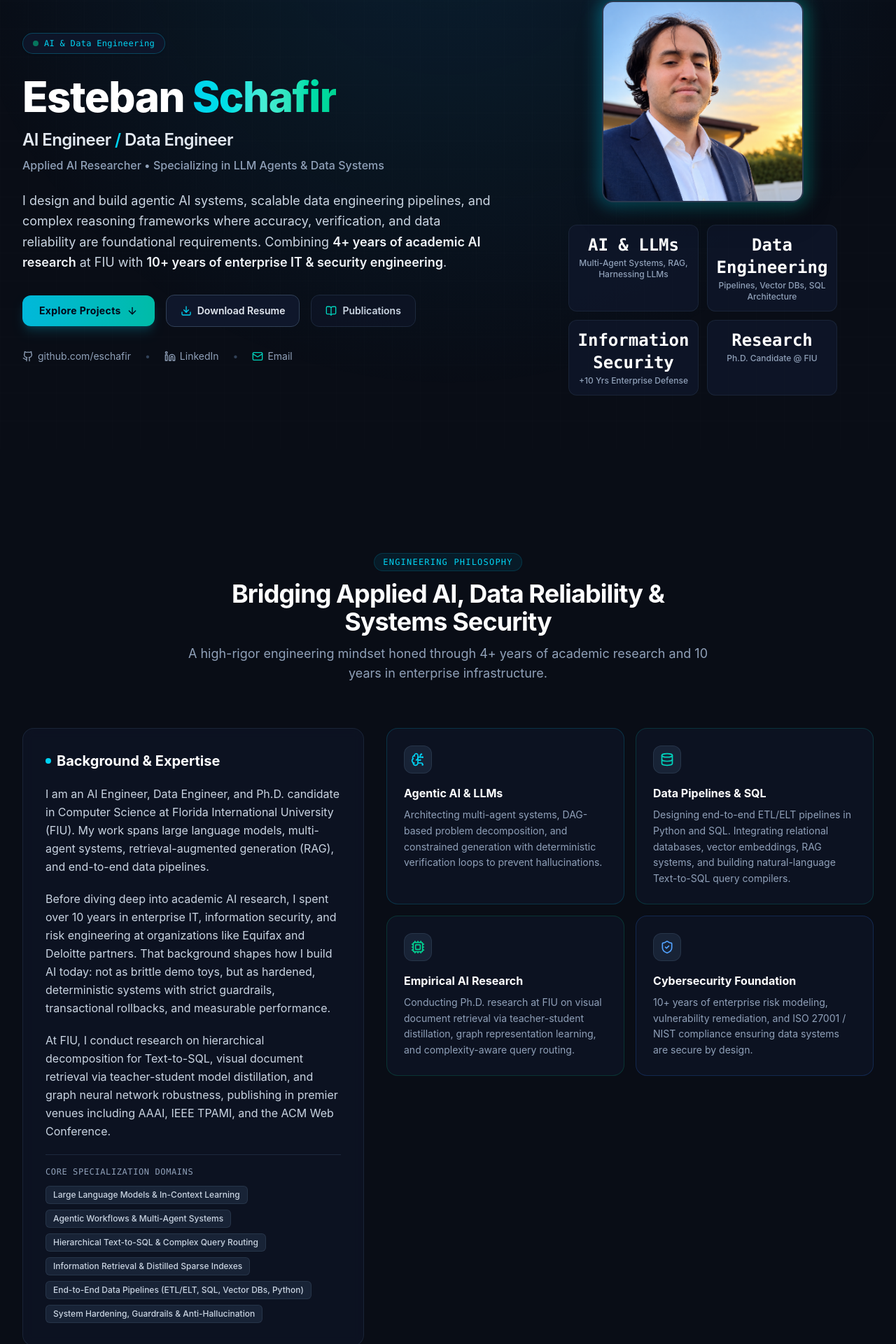
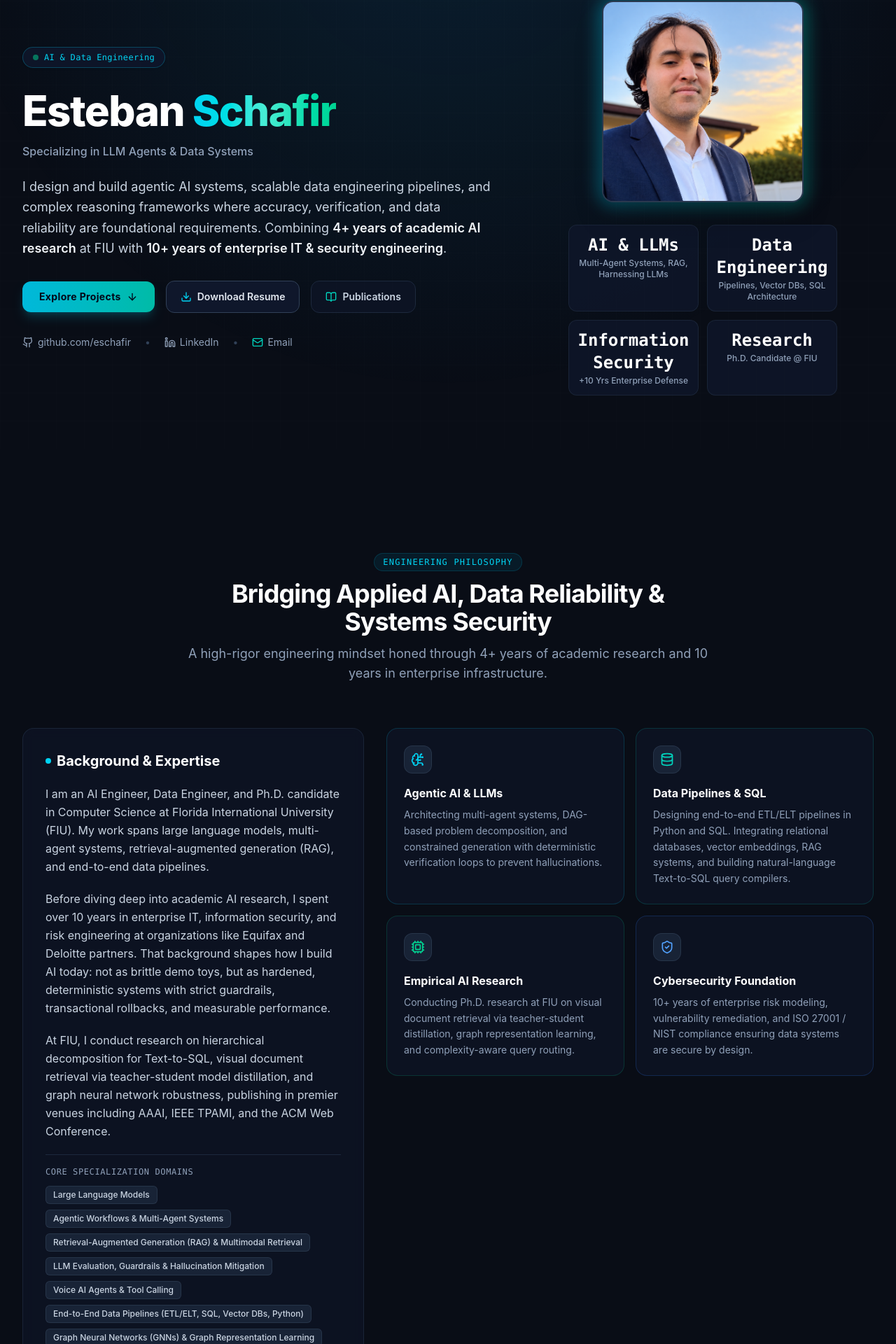
Before and after one commit to eschafir/portfolio, a Next.js app: page / in a window 1280 px wide. Shown: the part 159-2079 px from the top of the page at 70% size. Built offline with nearby package versions, Linux system fonts and the light colour scheme.

Commit message:
Content modified in different sections

```diff
--- a/src/components/Hero.tsx
+++ b/src/components/Hero.tsx
@@ -25,11 +25,11 @@ export function Hero() {
               <h1 className="text-4xl sm:text-5xl lg:text-6xl font-extrabold tracking-tight text-white leading-tight">
                 Esteban <span className="text-transparent bg-clip-text bg-gradient-to-r from-cyan-400 via-teal-300 to-emerald-400">Schafir</span>
               </h1>
-              <p className="text-xl sm:text-2xl font-semibold text-slate-200 tracking-tight">
+              {/* <p className="text-xl sm:text-2xl font-semibold text-slate-200 tracking-tight">
                 AI Engineer <span className="text-cyan-400">/</span> Data Engineer
-              </p>
+              </p> */}
               <p className="text-sm sm:text-base font-medium text-slate-400">
-                Applied AI Researcher &bull; Specializing in LLM Agents &amp; Data Systems
+                Specializing in LLM Agents &amp; Data Systems
               </p>
             </div>
 
--- a/src/data/education.ts
+++ b/src/data/education.ts
@@ -9,9 +9,8 @@ export const educationData: EducationItem[] = [
     period: "2024 — Present",
     gpa: "3.97 / 4.0",
     details: [
-      "Dissertation focus on Agentic Large Language Models, Hierarchical Text-to-SQL Decomposition, and Graph Neural Network Explanation Robustness.",
+      "Research focus on Agentic Large Language Models, Hierarchical Text-to-SQL Decomposition, and Graph Neural Network Explanation Robustness.",
       "First author of DecoSearch (arXiv:2606.17821) and co-author of publications in AAAI, IEEE TPAMI, and ACM Web Conference.",
-      "Graduate Research Assistant & Teaching Assistant."
     ]
   },
   {
@@ -23,7 +22,6 @@ export const educationData: EducationItem[] = [
     gpa: "4.0 / 4.0",
     details: [
       "Graduated with a perfect 4.0 GPA.",
-      "Specialized in web security vulnerabilities, automated CAPTCHA analysis, threat intelligence, and enterprise network defense.",
       "Conducted empirical research published at the ACM Web Conference 2024 and DIMVA 2024."
     ]
   },
--- a/src/data/persona.ts
+++ b/src/data/persona.ts
@@ -29,11 +29,12 @@ export const persona = {
       { value: "Research",   label: "Ph.D. Candidate @ FIU" },
     ],
   focusAreas: [
-    "Large Language Models & In-Context Learning",
+    "Large Language Models",
     "Agentic Workflows & Multi-Agent Systems",
-    "Hierarchical Text-to-SQL & Complex Query Routing",
-    "Information Retrieval & Distilled Sparse Indexes",
+    "Retrieval-Augmented Generation (RAG) & Multimodal Retrieval",
+    "LLM Evaluation, Guardrails & Hallucination Mitigation",
+    "Voice AI Agents & Tool Calling",
     "End-to-End Data Pipelines (ETL/ELT, SQL, Vector DBs, Python)",
-    "System Hardening, Guardrails & Anti-Hallucination"
+    "Graph Neural Networks (GNNs) & Graph Representation Learning",
   ]
 };
--- a/src/data/skills.ts
+++ b/src/data/skills.ts
@@ -22,12 +22,15 @@ export const skillCategories: SkillCategory[] = [
     skills: [
       { name: "LangGraph", featured: true },
       { name: "LangChain", featured: true },
-      { name: "Agentic Workflows & Multi-Agent DAGs", featured: true },
+      { name: "Agentic & Multi-Agent Workflows", featured: true },
       { name: "Retrieval-Augmented Generation (RAG)", featured: true },
       { name: "Anti-Hallucination Guardrails", featured: true },
+      { name: "Harnessing LLMs", featured: true },
+      { name: "Multimodal Models", featured: true },
       { name: "In-Context Learning & Prompt Engineering", featured: false },
       { name: "Ollama / Local LLM Inference", featured: false },
       { name: "Agent Frameworks", featured: false },
+
     ]
   },
   {
@@ -69,9 +72,13 @@ export const skillCategories: SkillCategory[] = [
       { name: "Git, GitHub & GitLab", featured: true },
       { name: "Linux / macOS Shell Scripting", featured: false },
       { name: "AWS (Cloud Fundamentals)", featured: false },
-      { name: "Vitest & Playwright Testing", featured: true },
       { name: "RESTful API Design & OpenAPI", featured: false },
       { name: "Typst & LaTeX Document Compilation", featured: false },
+      { name: "Jupyter Notebooks & Colab", featured: false },
+      { name: "Data Visualization (Matplotlib, Seaborn, Plotly)", featured: true },
+      { name: "Documentation & API Reference Generation", featured: false },
+      { name: "Package Management (pip, npm, conda)", featured: false },
+      { name: "Dependency Management & Virtual Environments", featured: false },
     ]
   },
   {
@@ -82,11 +89,15 @@ export const skillCategories: SkillCategory[] = [
       { name: "ISO 27001 & NIST Frameworks", featured: true },
       { name: "Vulnerability Management (Nessus, Nmap)", featured: true },
       { name: "Threat Modeling & Application Defense", featured: true },
-      { name: "Identity & Access Management (IAM / PAM)", featured: false },
+      { name: "Identity & Access Management (IAM / PAM)", featured: true },
       { name: "SIEM (Splunk, Security Telemetry)", featured: false },
       { name: "Penetration Testing & Hardening", featured: false },
       { name: "Cryptographic Storage (AES-256-GCM)", featured: true },
-      { name: "Security Auditing & KPI Reporting", featured: false },
+      { name: "Security Auditing & KPI Reporting", featured: true },
+      { name: "Incident Response & Forensics", featured: false },
+      { name: "Enterprise Risk Modeling & Remediation", featured: true },
+      { name: "Security Awareness & Training Programs", featured: true },
+      { name: "Compliance Reporting & Executive Dashboards", featured: true },
     ]
   }
 ];
```
